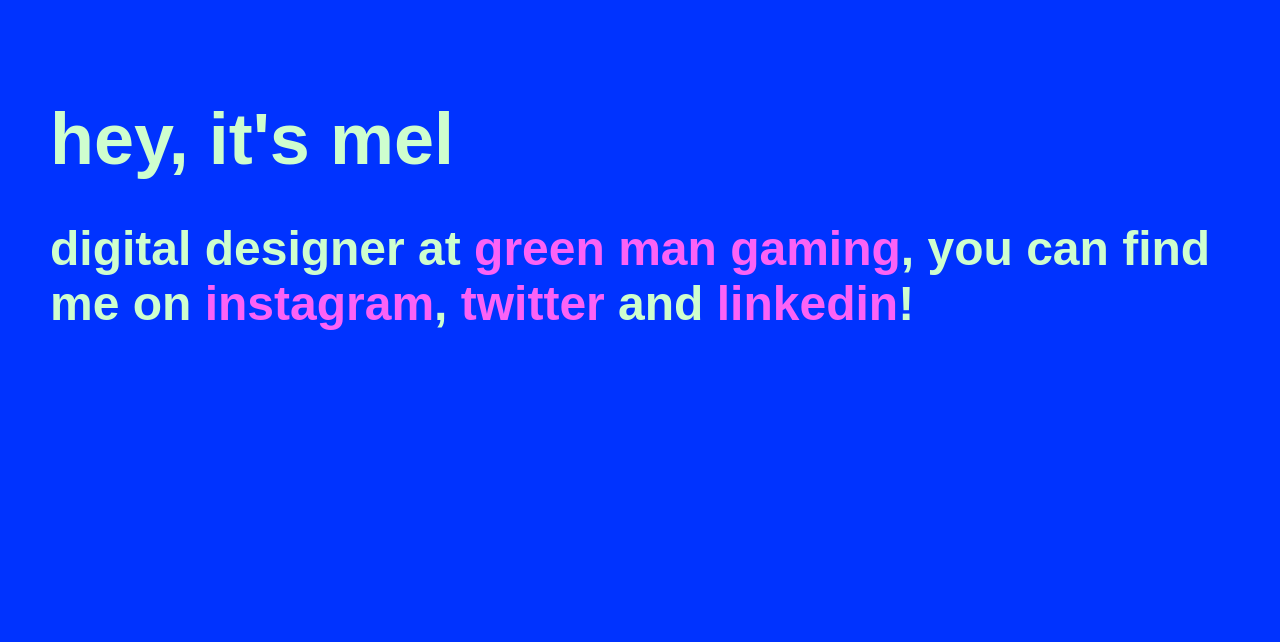
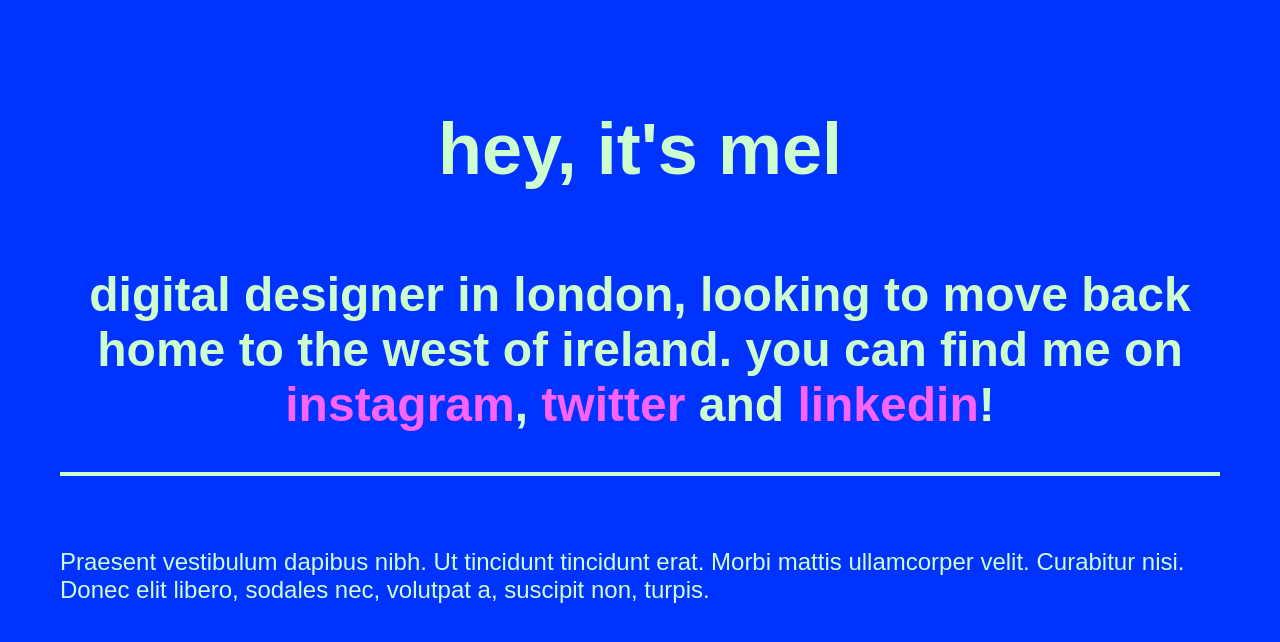
Before and after one commit to lostinskylines/One-Page---Hey-It-s-Mel, a plain HTML site: page index.html in a window 1280 px wide. Drawn offline with nearby package versions, Linux system fonts and the light colour scheme.

Commit message:
background fun

```diff
--- a/css/main.css
+++ b/css/main.css
@@ -61,17 +61,35 @@
 /*******************************************/
 
 .site-container {
-    display: flex;
-    justify-content: center;
-    margin: 50px;
+    margin: 2.5em;
 }
 
 .site-header {
+    display: flex;
+    justify-content: center;
+    flex-wrap: wrap;
+    text-align: center;
+    border-bottom: 0.2em solid #CEFECE;
+    margin-bottom: 3em;
+}
 
+.site-content {
+    display: flex;
+    justify-content: space-between;
 }
-.site-content {
 
+.info-wrap {
+    margin: 10px;
 }
+
+#biog {
+    flex-grow: 2;
+}
+
+#career {
+    flex-grow: 1;
+}
+
 .site-footer {
 
 }
--- a/index.html
+++ b/index.html
@@ -15,11 +15,12 @@
 		<div class="site-container">
 			<header class="site-header">
 				<h1>hey, it's mel</h1>
-				<h2>Digital Designer at <a href="#">Green Man Gaming</a>, you can find me on <a href="#">Instagram</a>, <a href="#">Twitter</a> and <a href="#">LinkedIn</a>!</h2>
+				<h2>Digital Designer in London, looking to move back home to the west of Ireland. you can find me on <a href="#">Instagram</a>, <a href="#">Twitter</a> and <a href="#">LinkedIn</a>!</h2>
 			</header>
 			<main class="site-content">
+            <div id="biog">Praesent vestibulum dapibus nibh. Ut tincidunt tincidunt erat. Morbi mattis ullamcorper velit. Curabitur nisi. Donec elit libero, sodales nec, volutpat a, suscipit non, turpis.</div>
+			</main>
 
-			</main>
 <!--
 			<footer class="site-footer">
 				&copy; 2017
```
Also changed, not shown: img/trythisout.png (added), 1 other file.
